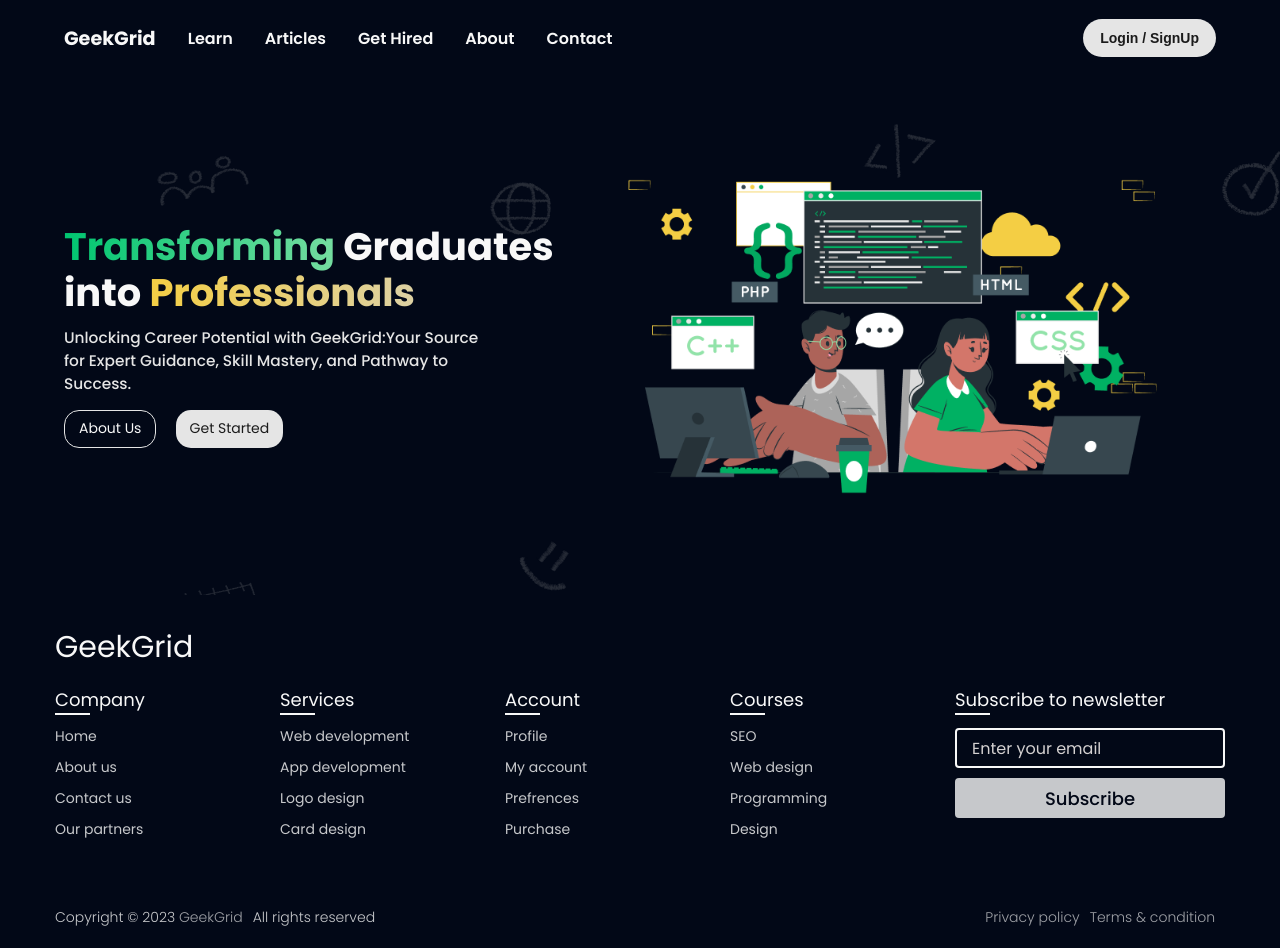
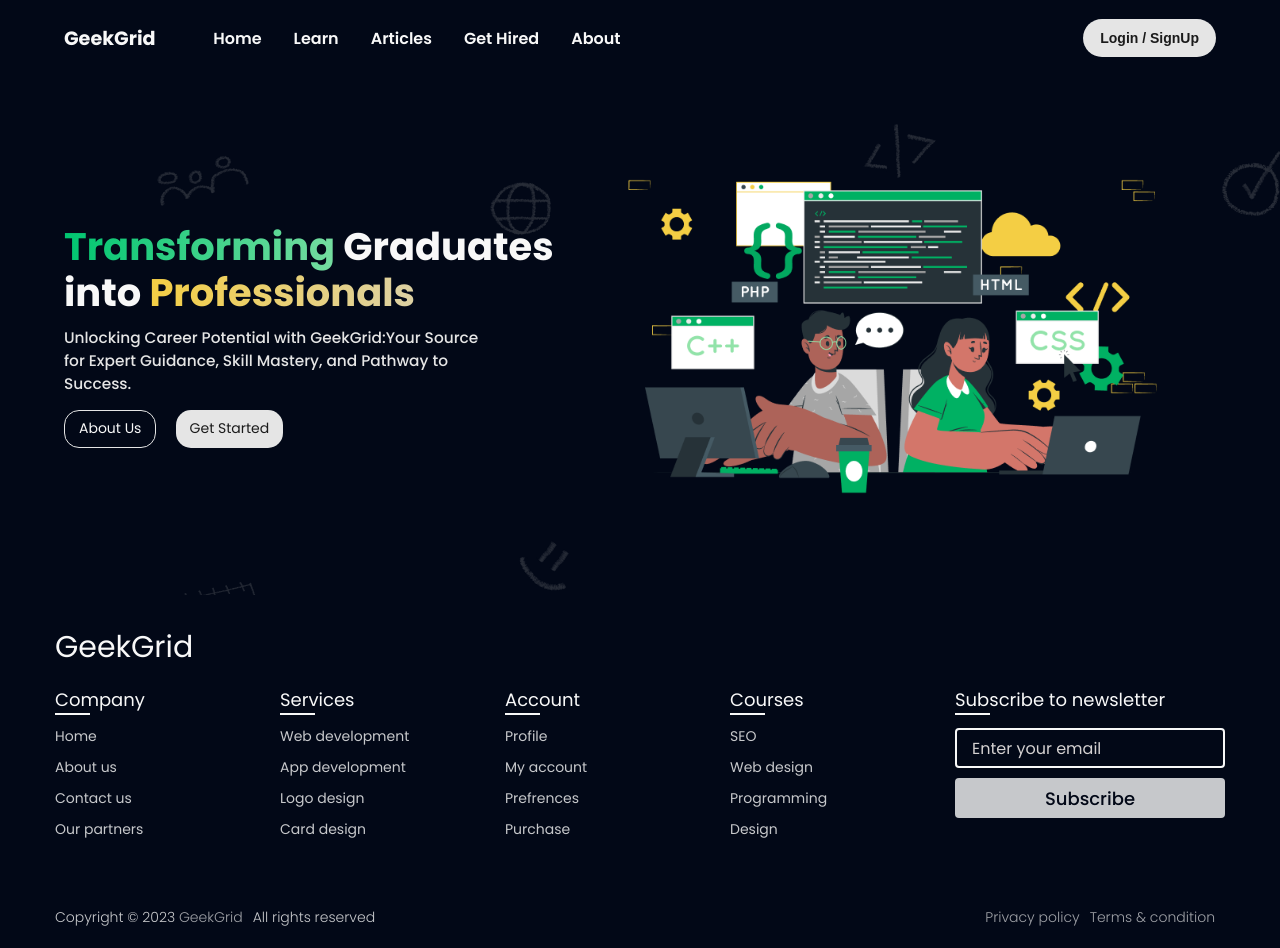
Before and after one commit to ashish12501/GeekGrid, a React (Create React App) app: page / in a window 1280 px wide. Built offline with nearby package versions, Linux system fonts and the light colour scheme; a web font is replaced by a local one.

Commit message:
added navagation to home page

```diff
--- a/src/App.js
+++ b/src/App.js
@@ -16,6 +16,7 @@ function App() {
         <Navbar />
         <Routes>
           <Route path='/' element={<Home />} />
+          <Route path='/learn' element={<learn />} />
           <Route path='/contacts' element={<Contact />} />
           <Route path='/signin' element={<Signin />} />
           <Route path='/signup' element={<Signup />} />
--- a/src/components/navbar.css
+++ b/src/components/navbar.css
@@ -61,6 +61,7 @@
     flex-direction: row;
     justify-content: space-between;
     align-items: center;
+    margin-left: 2vw;
 }
 
 .navbar .navbar-left ul li {
--- a/src/components/navbar.js
+++ b/src/components/navbar.js
@@ -8,11 +8,11 @@ export function Navbar() {
                 <logo><h2 className='logo-txt'>GeekGrid</h2></logo>
                 <links>
                     <ul>
+                        <li><Link to="/" className='links'>Home</Link></li>
                         <li><Link to="/learn" className='links'>Learn</Link></li>
                         <li><Link to="/articles" className='links'>Articles</Link></li>
                         <li><Link to="/gethired" className='links'>Get Hired</Link></li>
                         <li><Link to="/about" className='links'>About</Link></li>
-                        <li><Link to="/contact" className='links'>Contact</Link></li>
                     </ul>
                 </links>
             </div>
```
